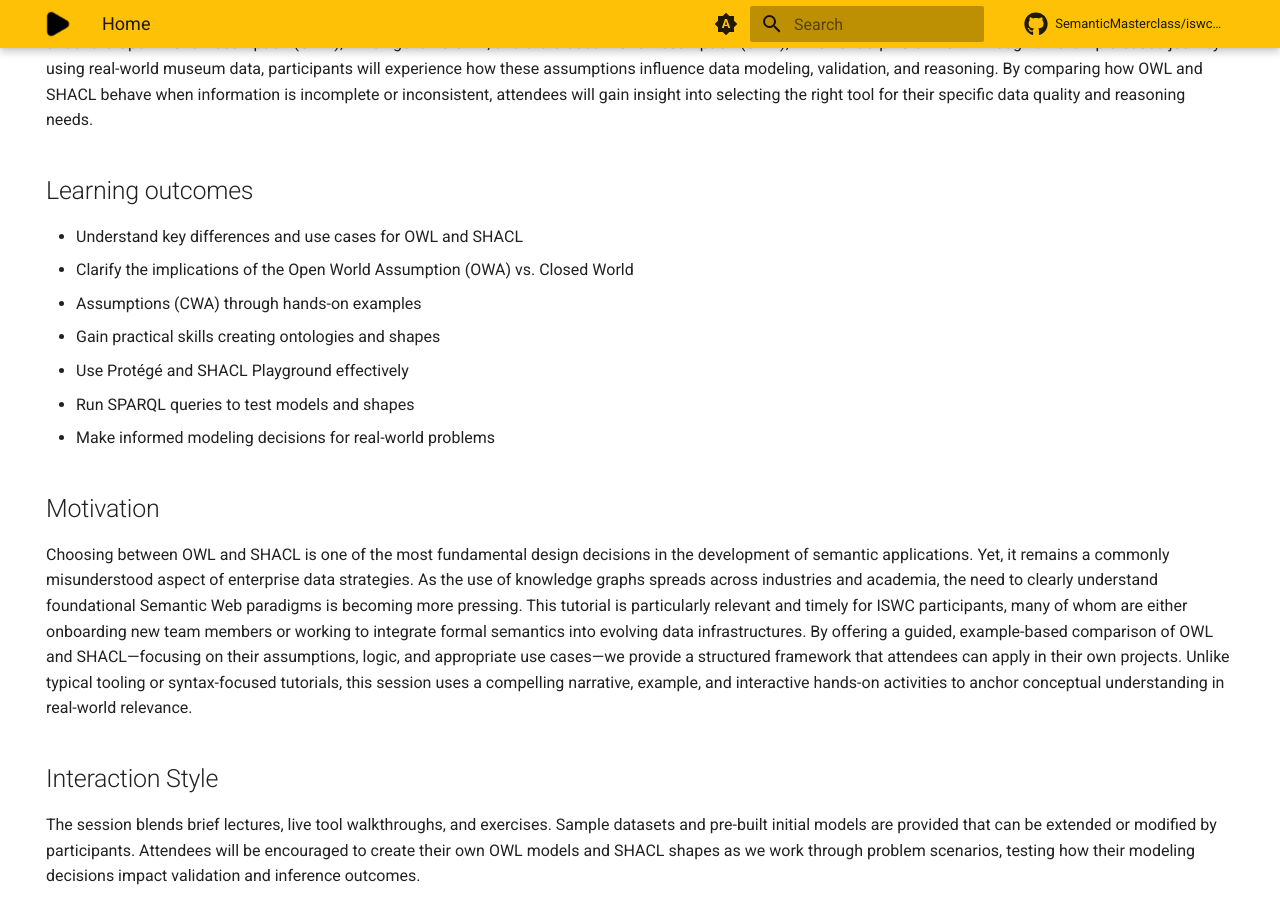
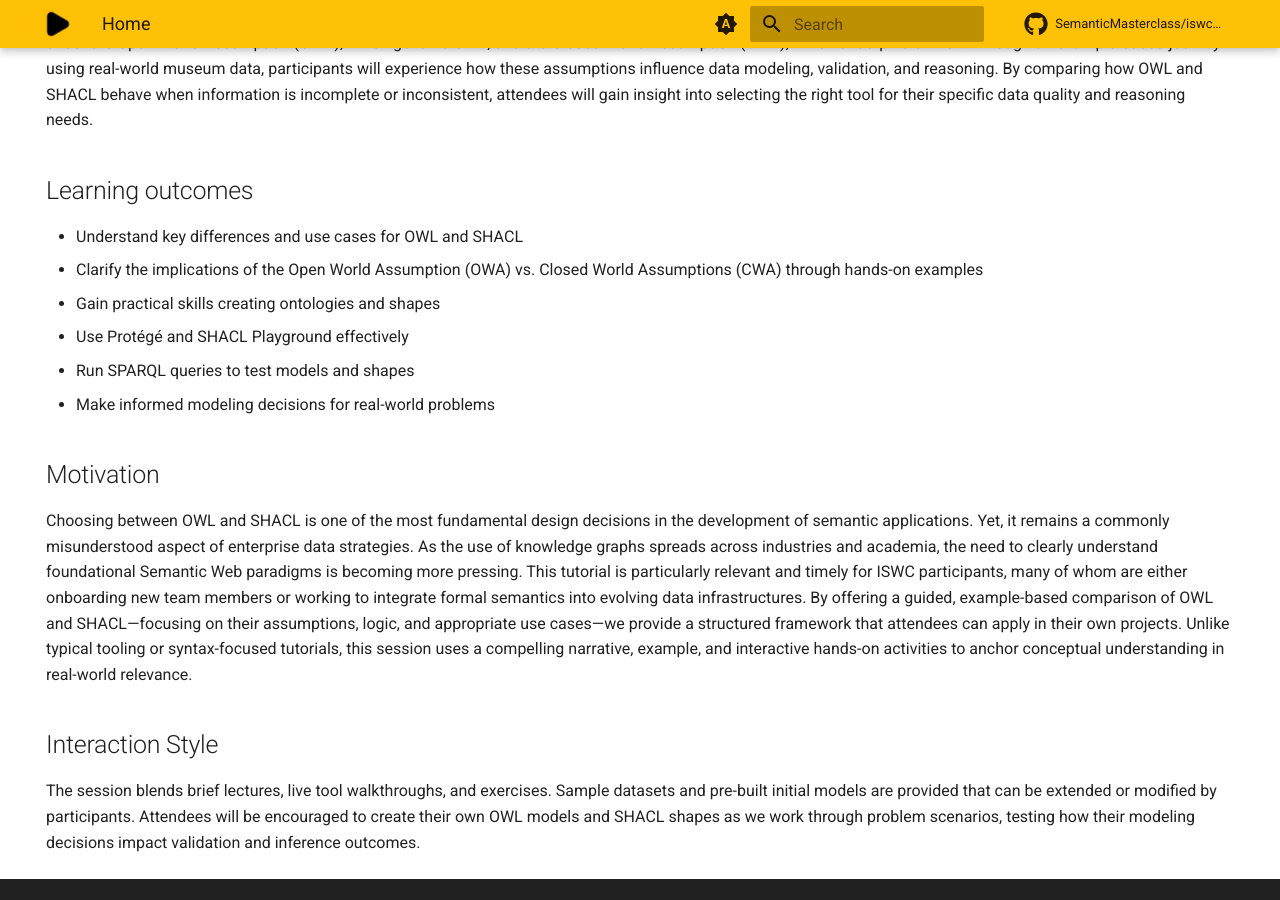
Before and after one commit to SemanticMasterclass/iswc2025, an MkDocs documentation site: the page built from docs/index.md, in a window 1280 px wide and 900 px high, scrolled down 712 px. Built offline with MkDocs 1.6.1 and Material for MkDocs 9.7.7, drawn with Linux system fonts in a browser that asks for light colours; comment, search, counter and statistics services are not loaded.

Commit message:
fix typos

```diff
--- a/docs/index.md
+++ b/docs/index.md
@@ -20,8 +20,7 @@ A special emphasis will be placed on helping attendees understand the distinctio
 ## Learning outcomes
 
 - Understand key differences and use cases for OWL and SHACL
-- Clarify the implications of the Open World Assumption (OWA) vs. Closed World
-- Assumptions (CWA) through hands-on examples
+- Clarify the implications of the Open World Assumption (OWA) vs. Closed World Assumptions (CWA) through hands-on examples
 - Gain practical skills creating ontologies and shapes
 - Use Protégé and SHACL Playground effectively
 - Run SPARQL queries to test models and shapes
```
